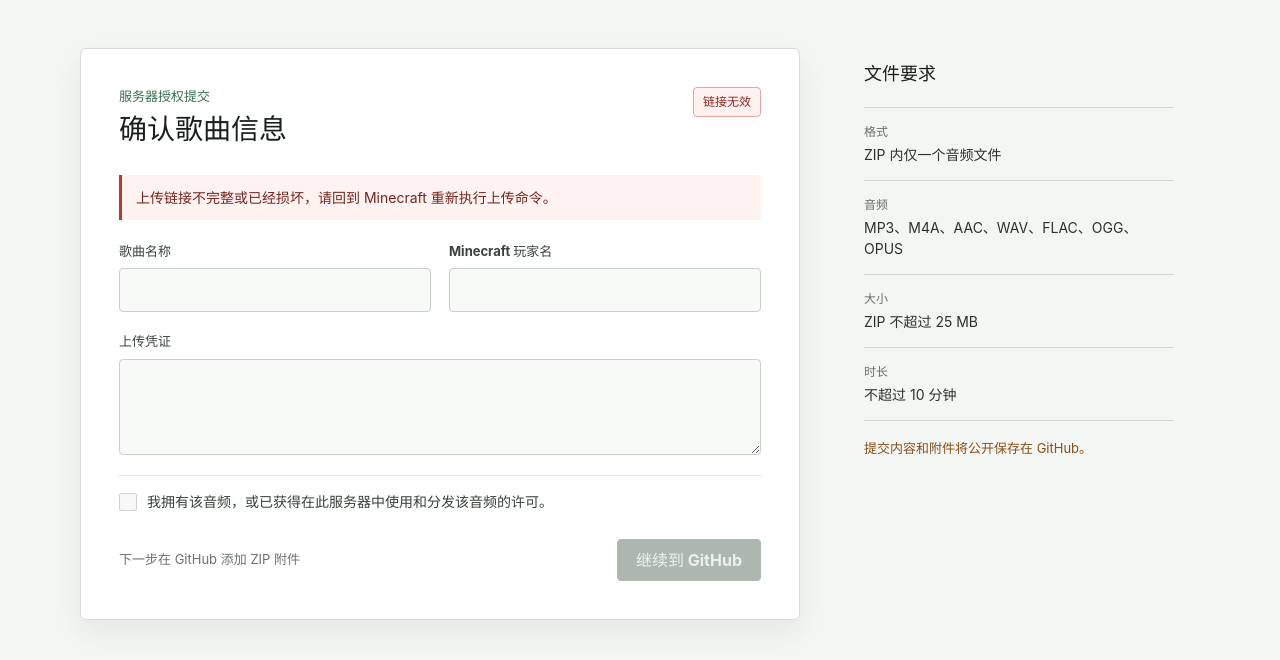
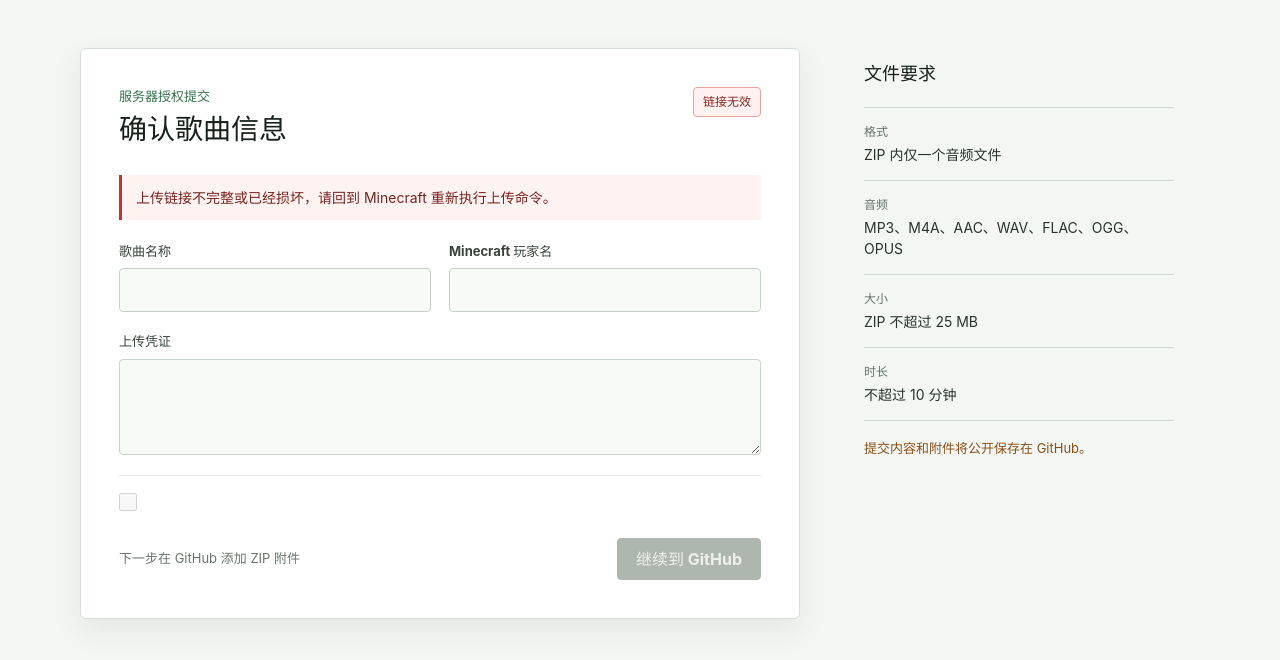
Before and after one commit to YSKeLi/MusicMC-Uploads, a plain HTML site: page docs/index.html in a window 1280 px wide. Shown: the part 72-732 px from the top of the page. Drawn offline with Linux system fonts and the light colour scheme.

Commit message:
Update index.html

```diff
--- a/docs/index.html
+++ b/docs/index.html
@@ -61,7 +61,6 @@
 
         <label class="confirmation">
           <input id="rights-confirmation" type="checkbox" required>
-          <span>我拥有该音频，或已获得在此服务器中使用和分发该音频的许可。</span>
         </label>
 
         <div class="action-bar">
```
